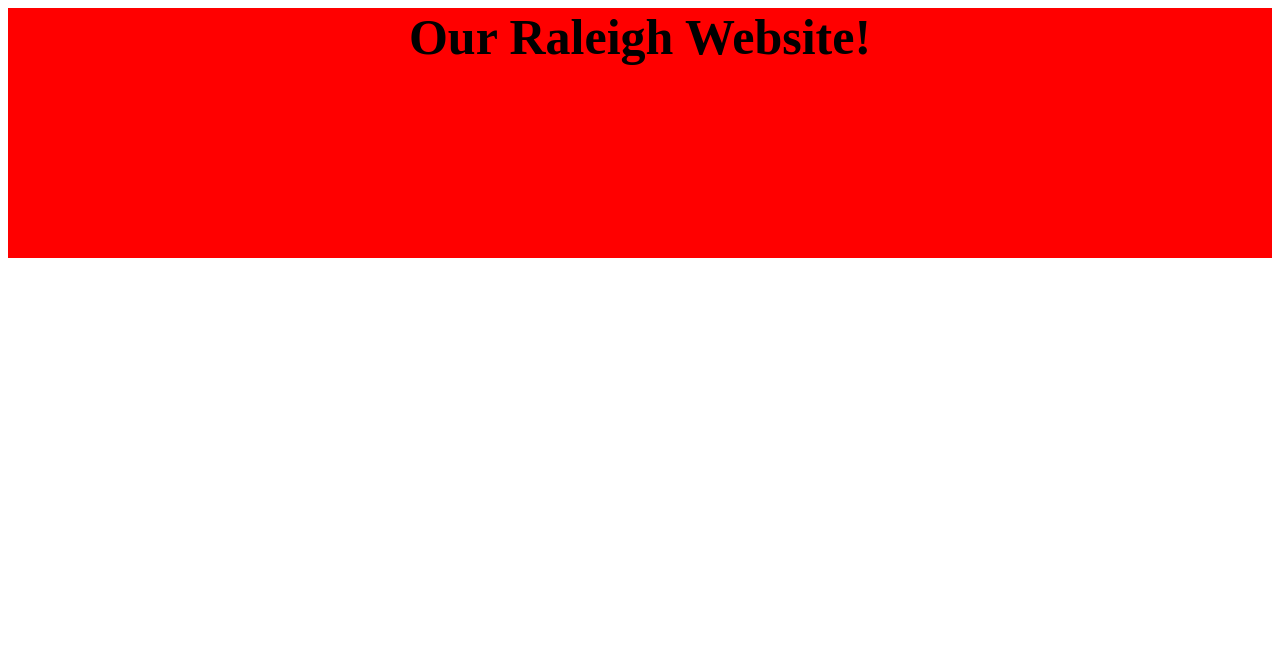
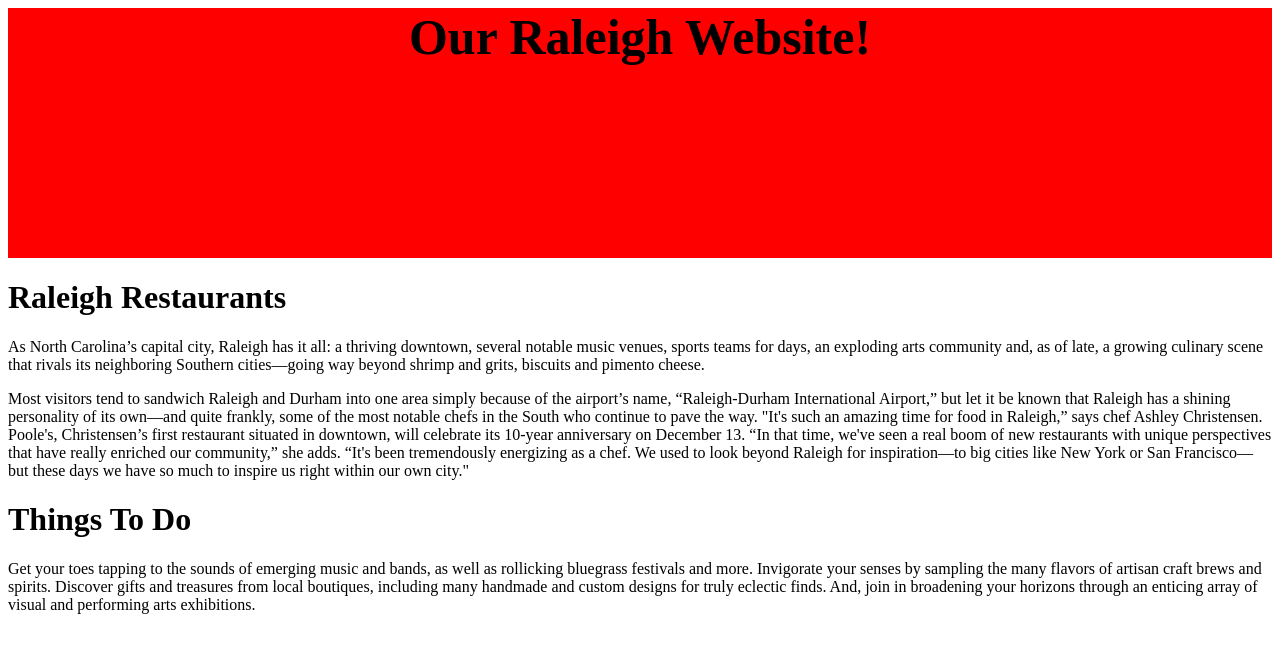
Before and after one commit to jhasick/collab_master, a plain HTML site: page index.html in a window 1280 px wide. Drawn offline with Linux system fonts and the light colour scheme.

Commit message:
html changes

```diff
--- a/index.html
+++ b/index.html
@@ -16,10 +16,19 @@
 	<div class = "toppanel"> Our Raleigh Website!
 
 	</div>
+	<h1>Raleigh Restaurants
+	</h1>
 
-	<div>
+	<div class = "restaurants">
+		<p> As North Carolina’s capital city, Raleigh has it all: a thriving downtown, several notable music venues, sports teams for days, an exploding arts community and, as of late, a growing culinary scene that rivals its neighboring Southern cities—going way beyond shrimp and grits, biscuits and pimento cheese.</p>
+		<p> Most visitors tend to sandwich Raleigh and Durham into one area simply because of the airport’s name, “Raleigh-Durham International Airport,” but let it be known that Raleigh has a shining personality of its own—and quite frankly, some of the most notable chefs in the South who continue to pave the way. "It's such an amazing time for food in Raleigh,” says chef Ashley Christensen. Poole's, Christensen’s first restaurant situated in downtown, will celebrate its 10-year anniversary on December 13. “In that time, we've seen a real boom of new restaurants with unique perspectives that have really enriched our community,” she adds. “It's been tremendously energizing as a chef. We used to look beyond Raleigh for inspiration—to big cities like New York or San Francisco—but these days we have so much to inspire us right within our own city."</p>
 
 	</div>
 
+	<h1>Things To Do
+	</h1>
+	<p>Get your toes tapping to the sounds of emerging music and bands, as well as rollicking bluegrass festivals and more. Invigorate your senses by sampling the many flavors of artisan craft brews and spirits. Discover gifts and treasures from local boutiques, including many handmade and custom designs for truly eclectic finds. And, join in broadening your horizons through an enticing array of visual and performing arts exhibitions.
+	</p>
+
 </body>
 </html>
```
